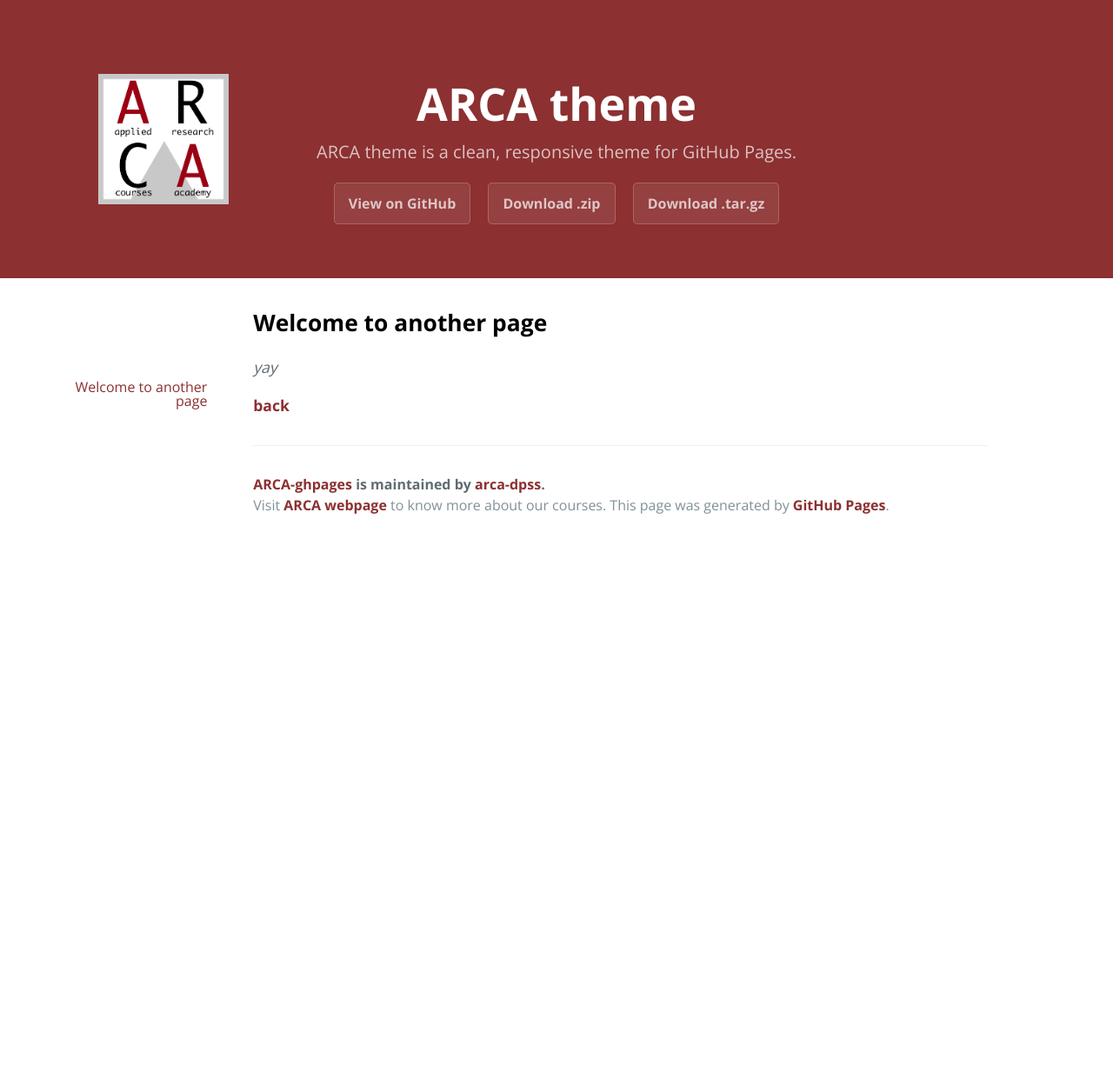
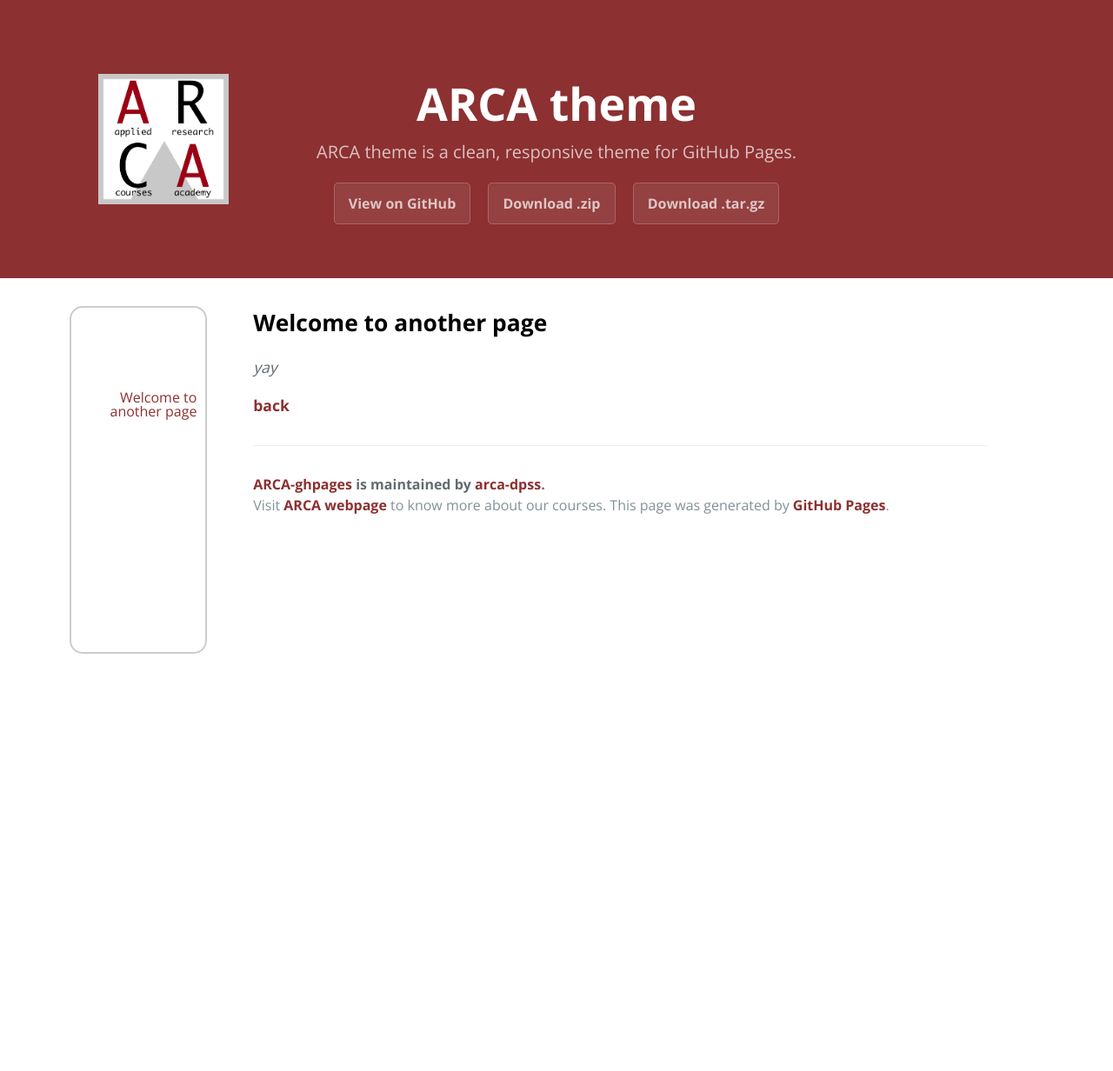
Before and after one commit to arca-dpss/ARCA-ghpages, a Jekyll site: the page built from another-page.md, in a window 1280 px wide. Shown: the whole page at 87% size. Built offline with Jekyll 4.4.1, drawn with Linux system fonts in a browser that asks for light colours.

Commit message:
float toc fixed height

```diff
--- a/_sass/jekyll-theme-ARCA.scss
+++ b/_sass/jekyll-theme-ARCA.scss
@@ -460,6 +460,11 @@ nav {
   float: left;
   width: 15%;
   margin-right: 5%;
+  height: 300pt;
+  overflow: scroll;
+  border: 2px solid #ccc;
+  border-radius: 15px;
+  padding: 10px;
 }
 
 #my_content {
```
